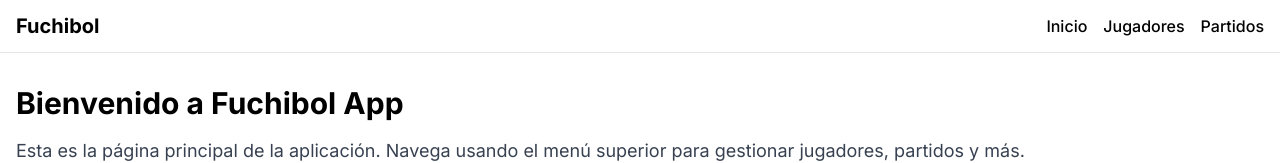
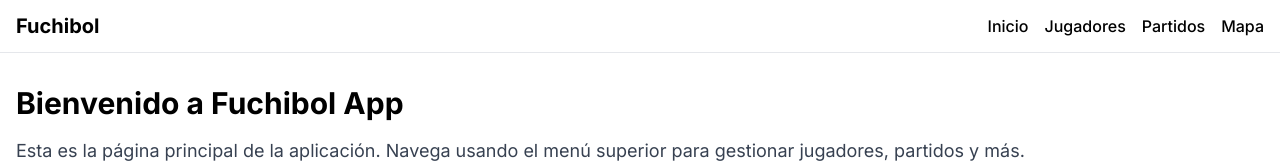
Before and after one commit to SantiagoRS26/fuchibol, a Next.js app in the folder Frontend/: page / in a window 1280 px wide. Shown: the top 163 px of the page. Built offline with nearby package versions, Linux system fonts and the light colour scheme.

Commit message:
HotFix/Se agrego el boton en el NavBar

```diff
--- a/Frontend/src/components/NavBar.tsx
+++ b/Frontend/src/components/NavBar.tsx
@@ -16,6 +16,7 @@ export function NavBar() {
     { name: 'Inicio', href: '/' },
     { name: 'Jugadores', href: '/players' },
     { name: 'Partidos', href: '/matches' },
+    { name: 'Mapa', href: '/map'}
     // Agrega más enlaces si necesitas
   ]
 
```
